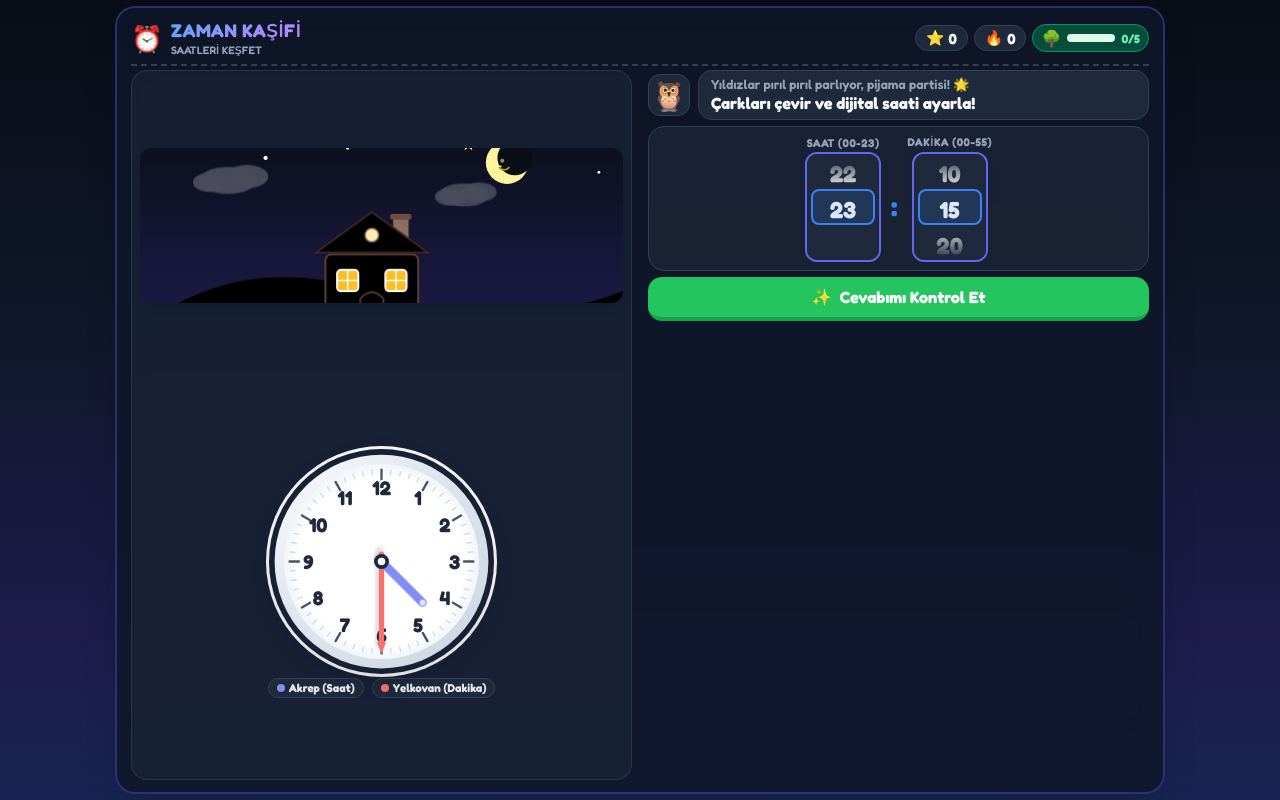
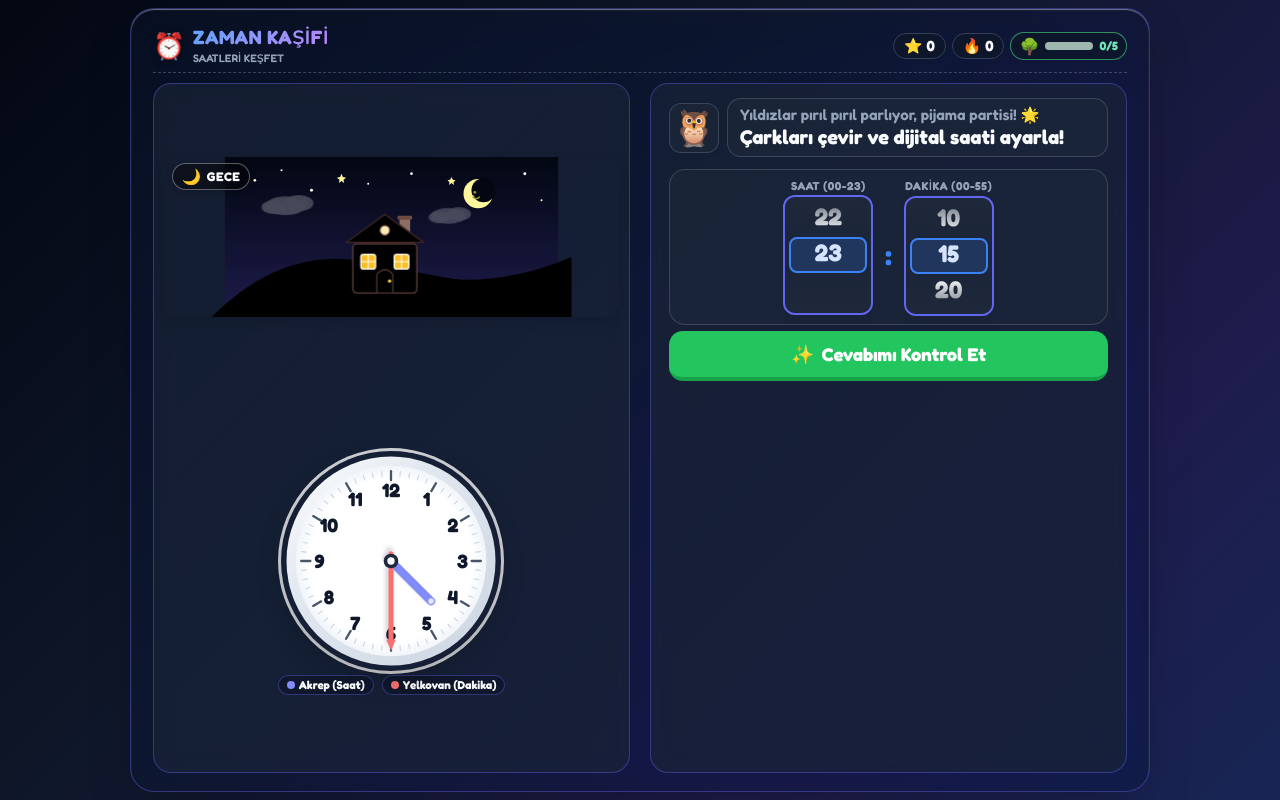
Before and after one commit to drmuratgokduman/saatkac, a plain HTML site: page index.html in a window 1280 px wide. Drawn offline with nearby package versions, Linux system fonts and the light colour scheme.

Commit message:
fix: Evin tam gorunurlugu, seffaf cam paneller, vakit rozeti ve dengeli PC yerlesimi

```diff
--- a/index.html
+++ b/index.html
@@ -56,7 +56,13 @@
 
         <!-- DİNAMİK CANLI SVG SAHNE -->
         <div class="scene-viewport" aria-label="Canlı masal dünyası">
-          <svg id="scene" viewBox="0 0 500 240" preserveAspectRatio="xMidYMid slice" role="img">
+          <!-- VAKİT ROZETİ (SABAH / ÖĞLE / AKŞAM / GECE) -->
+          <div class="time-period-badge" id="time-period-indicator">
+            <span class="period-icon" id="period-icon">☀️</span>
+            <span class="period-label" id="period-label">SABAH</span>
+          </div>
+
+          <svg id="scene" viewBox="0 0 500 240" preserveAspectRatio="xMidYMid meet" role="img">
             <defs>
               <!-- Gökyüzü Renk Geçişleri -->
               <linearGradient id="skyGrad" x1="0" y1="0" x2="0" y2="1">
@@ -148,13 +154,13 @@
             </g>
 
             <!-- Arka Tepeler -->
-            <path d="M-20,240 Q100,140 240,190 T520,180 L520,240 Z" fill="url(#hillBackGrad)" />
+            <path d="M-20,240 Q100,120 240,165 T520,150 L520,240 Z" fill="url(#hillBackGrad)" />
 
             <!-- Ön Tepe ve Çayır -->
-            <path d="M-20,240 Q120,170 300,205 T520,210 L520,240 Z" fill="url(#hillFrontGrad)" />
+            <path d="M-20,240 Q120,140 300,175 T520,180 L520,240 Z" fill="url(#hillFrontGrad)" />
 
-            <!-- Sevimli Masal Evi -->
-            <g id="house" class="interactive-element" transform="translate(240, 150)">
+            <!-- Sevimli Masal Evi (Kompakt ve tam görünür) -->
+            <g id="house" class="interactive-element" transform="translate(240, 130)">
               <!-- Baca -->
               <rect x="22" y="-38" width="16" height="26" rx="3" fill="#8D6E63" />
               <rect x="19" y="-42" width="22" height="6" rx="2" fill="#6D4C41" />
--- a/js/app.js
+++ b/js/app.js
@@ -45,6 +45,8 @@ const DOM = {
 
   // Sahne Öğeleri
   scene: document.getElementById('scene'),
+  periodIcon: document.getElementById('period-icon'),
+  periodLabel: document.getElementById('period-label'),
   sun: document.getElementById('sun'),
   moon: document.getElementById('moon'),
   stars: document.getElementById('stars'),
@@ -181,6 +183,18 @@ function updateScene(hour) {
   // TÜM SAYFA (BODY & APP) ATMOSFERE BÜRÜNÜR
   DOM.body.setAttribute('data-time-period', period);
   DOM.app.setAttribute('data-time-period', period);
+
+  // VAKİT ROZETİ (Görsel kafa karıştırmasın diye açık metin)
+  const periodData = {
+    morning: { icon: '☀️', label: 'SABAH' },
+    noon: { icon: '🌤️', label: 'ÖĞLE' },
+    evening: { icon: '🌅', label: 'AKŞAM' },
+    night: { icon: '🌙', label: 'GECE' }
+  };
+  if (DOM.periodIcon && DOM.periodLabel) {
+    DOM.periodIcon.textContent = periodData[period].icon;
+    DOM.periodLabel.textContent = periodData[period].label;
+  }
 
   if (period === 'night') {
     DOM.sun.setAttribute('opacity', '0');
--- a/style.css
+++ b/style.css
@@ -1,77 +1,85 @@
 /* ==========================================================================
    ZAMAN KAŞİFİ — Bütüncül Atmosferik EdTech Arayüzü
-   Tüm Ekran Dinamik Gökyüzü + Mobilde Sıfır Kaydırma (Zero-Scroll)
+   Tüm Ekran Dinamik Gökyüzü + Şeffaf Cam (Glassmorphism) + PC / Mobil Denge
    ========================================================================== */
 
 /* --- DİNAMİK TÜM EKRAN ATMOSFER DEĞİŞKENLERİ --- */
 :root {
-  /* Sabah Teması (Pastel Şeftali & Gün Doğumu Mavisi) */
-  --body-bg-gradient: linear-gradient(180deg, #60A5FA 0%, #BAE6FD 50%, #FED7AA 100%);
-  --sky-1: #60A5FA;
-  --sky-2: #FED7AA;
-  --card-glass: rgba(255, 255, 255, 0.92);
-  --card-border: rgba(255, 255, 255, 0.8);
-  --text-main: #1E293B;
-  --text-sub: #475569;
-  --bubble-bg: #FFFFFF;
-  --bubble-border: #CBD5E1;
+  /* SABAH: Canlı Şeftali Pembesi & Gün Doğumu Açık Mavisi */
+  --body-bg-gradient: linear-gradient(135deg, #38BDF8 0%, #7DD3FC 30%, #FDE047 70%, #FB923C 100%);
+  --sky-1: #38BDF8;
+  --sky-2: #FDE047;
+  --card-glass: rgba(255, 255, 255, 0.42); /* Çok daha şeffaf cam */
+  --card-inner: rgba(255, 255, 255, 0.55);
+  --card-border: rgba(255, 255, 255, 0.65);
+  --text-main: #0F172A;
+  --text-sub: #334155;
+  --bubble-bg: rgba(255, 255, 255, 0.65);
+  --bubble-border: rgba(255, 255, 255, 0.75);
   --hand-hour-color: #312E81;
-  --hand-minute-color: #EF4444;
-  --number-color: #1E293B;
-  --wheel-bg: #FFFFFF;
-  --wheel-border: #93C5FD;
+  --hand-minute-color: #DC2626;
+  --number-color: #0F172A;
+  --wheel-bg: rgba(255, 255, 255, 0.75);
+  --wheel-border: #38BDF8;
+  --badge-bg: rgba(255, 255, 255, 0.7);
 }
 
-/* ÖĞLE TEMASI (Parlak Güneşli Gök Mavisi & Berrak Gökyüzü) */
+/* ÖĞLE: Masmavi Açık Gökyüzü & Canlı Güneş */
 body[data-time-period="noon"] {
-  --body-bg-gradient: linear-gradient(180deg, #38BDF8 0%, #7DD3FC 50%, #BAE6FD 100%);
-  --sky-1: #38BDF8;
+  --body-bg-gradient: linear-gradient(135deg, #0284C7 0%, #38BDF8 45%, #7DD3FC 75%, #BAE6FD 100%);
+  --sky-1: #0284C7;
   --sky-2: #BAE6FD;
-  --card-glass: rgba(255, 255, 255, 0.94);
-  --card-border: rgba(255, 255, 255, 0.9);
-  --text-main: #0F172A;
-  --text-sub: #334155;
-  --bubble-bg: #FFFFFF;
-  --bubble-border: #93C5FD;
-  --wheel-bg: #FFFFFF;
-  --wheel-border: #60A5FA;
+  --card-glass: rgba(255, 255, 255, 0.45);
+  --card-inner: rgba(255, 255, 255, 0.60);
+  --card-border: rgba(255, 255, 255, 0.75);
+  --text-main: #0C4A6E;
+  --text-sub: #0369A1;
+  --bubble-bg: rgba(255, 255, 255, 0.70);
+  --bubble-border: rgba(255, 255, 255, 0.85);
+  --wheel-bg: rgba(255, 255, 255, 0.8);
+  --wheel-border: #0284C7;
+  --badge-bg: rgba(255, 255, 255, 0.75);
 }
 
-/* AKŞAMÜSTÜ TEMASI (Büyüleyici Mor / Turuncu Gün Batımı) */
+/* AKŞAMÜSTÜ: Sıcak Kor Kırmızısı, Turuncu & Geceye Çalan Mor */
 body[data-time-period="evening"] {
-  --body-bg-gradient: linear-gradient(180deg, #312E81 0%, #6366F1 35%, #F97316 80%, #FBBF24 100%);
-  --sky-1: #4338CA;
+  --body-bg-gradient: linear-gradient(135deg, #312E81 0%, #6D28D9 30%, #C2410C 70%, #EA580C 100%);
+  --sky-1: #4C1D95;
   --sky-2: #F97316;
-  --card-glass: rgba(255, 255, 255, 0.88);
-  --card-border: rgba(251, 146, 60, 0.5);
-  --text-main: #1E1B4B;
-  --text-sub: #4338CA;
-  --bubble-bg: #FFF7ED;
-  --bubble-border: #FDBA74;
-  --wheel-bg: #FFFFFF;
-  --wheel-border: #F97316;
+  --card-glass: rgba(255, 255, 255, 0.38);
+  --card-inner: rgba(255, 255, 255, 0.52);
+  --card-border: rgba(254, 215, 170, 0.55);
+  --text-main: #2E1065;
+  --text-sub: #581C87;
+  --bubble-bg: rgba(255, 247, 237, 0.65);
+  --bubble-border: rgba(253, 186, 116, 0.7);
+  --wheel-bg: rgba(255, 255, 255, 0.75);
+  --wheel-border: #EA580C;
+  --badge-bg: rgba(255, 237, 213, 0.75);
 }
 
-/* GECE TEMASI (Işıl Işıl Lacivert Gece & Ay Işığı) */
+/* GECE: Derin Gece Mavisi, Samanyolu ve Ay Işığı */
 body[data-time-period="night"] {
-  --body-bg-gradient: linear-gradient(180deg, #090D16 0%, #0F172A 40%, #1E1B4B 80%, #172554 100%);
-  --sky-1: #090D16;
+  --body-bg-gradient: linear-gradient(135deg, #030712 0%, #0F172A 40%, #1E1B4B 75%, #172554 100%);
+  --sky-1: #030712;
   --sky-2: #1E1B4B;
-  --card-glass: rgba(15, 23, 42, 0.85);
-  --card-border: rgba(99, 102, 241, 0.35);
+  --card-glass: rgba(15, 23, 42, 0.45); /* Gece şeffaf koyu cam */
+  --card-inner: rgba(30, 41, 59, 0.55);
+  --card-border: rgba(99, 102, 241, 0.4);
   --text-main: #F8FAFC;
   --text-sub: #94A3B8;
-  --bubble-bg: #1E293B;
-  --bubble-border: #334155;
+  --bubble-bg: rgba(30, 41, 59, 0.65);
+  --bubble-border: rgba(71, 85, 105, 0.7);
   --hand-hour-color: #818CF8;
   --hand-minute-color: #F87171;
-  --number-color: #1E293B;
-  --wheel-bg: #1E293B;
+  --number-color: #0F172A;
+  --wheel-bg: rgba(30, 41, 59, 0.75);
   --wheel-border: #6366F1;
+  --badge-bg: rgba(15, 23, 42, 0.75);
 }
 
 /* ==========================================================================
-   RESET & MOBİLDE SIFIR KAYDIRMA (ZERO-SCROLL)
+   RESET & MOBİLDE SIFIR KAYDIRMA
    ========================================================================== */
 *, *::before, *::after {
   box-sizing: border-box;
@@ -85,7 +93,7 @@ html, body {
   height: 100%;
   height: 100dvh;
   max-height: 100dvh;
-  overflow: hidden; /* Sayfa kaydırma kesinlikle yok */
+  overflow: hidden;
   overscroll-behavior: none;
 }
 
@@ -97,34 +105,34 @@ body {
   display: flex;
   justify-content: center;
   align-items: center;
-  padding: 6px;
-  transition: background 1.2s ease-in-out;
+  padding: 8px;
+  transition: background 1.4s cubic-bezier(0.4, 0, 0.2, 1);
 }
 
 /* ==========================================================================
-   ANA OYUN KAPSAYICI (Tüm ekrana tam oturan cam panel)
+   ANA OYUN KAPSAYICI (Ultra-Glassmorphic Konsol)
    ========================================================================== */
 .game-wrapper {
   width: 100%;
-  max-width: 1050px;
+  max-width: 1020px;
   height: 100%;
-  max-height: calc(100dvh - 12px);
+  max-height: calc(100dvh - 16px);
   background: var(--card-glass);
-  backdrop-filter: blur(14px);
-  -webkit-backdrop-filter: blur(14px);
-  border: 2px solid var(--card-border);
-  border-radius: 20px;
-  box-shadow: 0 16px 36px -6px rgba(0, 0, 0, 0.2);
+  backdrop-filter: blur(20px) saturate(160%);
+  -webkit-backdrop-filter: blur(20px) saturate(160%);
+  border: 1.5px solid var(--card-border);
+  border-radius: 24px;
+  box-shadow: 0 20px 50px -10px rgba(0, 0, 0, 0.25), inset 0 1px 1px rgba(255, 255, 255, 0.4);
   padding: 10px 14px 12px;
   display: flex;
   flex-direction: column;
   justify-content: space-between;
   overflow: hidden;
-  transition: all 0.8s ease;
+  transition: all 0.6s ease;
 }
 
 /* ==========================================================================
-   1. ÜST PANEL (Header & İlerleme Rozetleri)
+   1. ÜST PANEL (Header)
    ========================================================================== */
 .game-header {
   display: flex;
@@ -132,7 +140,7 @@ body {
   align-items: center;
   flex-shrink: 0;
   padding-bottom: 6px;
-  border-bottom: 2px dashed rgba(148, 163, 184, 0.3);
+  border-bottom: 1.5px dashed rgba(148, 163, 184, 0.35);
   gap: 8px;
 }
 
@@ -154,10 +162,10 @@ body {
 }
 
 .app-title {
-  font-size: 1.15rem;
+  font-size: 1.2rem;
   font-weight: 700;
   letter-spacing: 0.5px;
-  background: linear-gradient(135deg, #2563EB, #7C3AED);
+  background: linear-gradient(135deg, #1E40AF, #6D28D9);
   -webkit-background-clip: text;
   -webkit-text-fill-color: transparent;
 }
@@ -186,8 +194,9 @@ body[data-time-period="night"] .app-title {
   display: flex;
   align-items: center;
   gap: 4px;
-  background: rgba(255, 255, 255, 0.85);
-  border: 1.5px solid #CBD5E1;
+  background: var(--badge-bg);
+  backdrop-filter: blur(8px);
+  border: 1.5px solid rgba(255, 255, 255, 0.6);
   border-radius: 999px;
   padding: 3px 10px;
   font-weight: 700;
@@ -195,46 +204,29 @@ body[data-time-period="night"] .app-title {
 }
 
 body[data-time-period="night"] .stat-pill {
-  background: #1E293B;
   border-color: #334155;
   color: #F8FAFC;
 }
 
-.star-pill {
-  color: #D97706;
-  background: #FFFBEB;
-  border-color: #FCD34D;
-}
-
-.streak-pill {
-  color: #DC2626;
-  background: #FEF2F2;
-  border-color: #FCA5A5;
-}
+.star-pill { color: #D97706; }
+.streak-pill { color: #DC2626; }
 
 .reward-progress-box {
   display: flex;
   align-items: center;
   gap: 6px;
-  background: #F0FDF4;
-  border: 1.5px solid #86EFAC;
+  background: var(--badge-bg);
+  border: 1.5px solid rgba(74, 222, 128, 0.6);
   border-radius: 999px;
   padding: 3px 8px;
 }
 
-body[data-time-period="night"] .reward-progress-box {
-  background: #064E3B;
-  border-color: #059669;
-}
-
-.reward-goal-icon {
-  font-size: 1rem;
-}
+.reward-goal-icon { font-size: 1rem; }
 
 .progress-track {
   width: 48px;
   height: 8px;
-  background: #DCFCE7;
+  background: rgba(220, 252, 231, 0.7);
   border-radius: 8px;
   overflow: hidden;
 }
@@ -251,39 +243,42 @@ body[data-time-period="night"] .reward-progress-box {
   font-weight: 700;
   color: #15803D;
 }
-
-body[data-time-period="night"] .progress-text {
-  color: #6EE7B7;
-}
+body[data-time-period="night"] .progress-text { color: #6EE7B7; }
 
 /* ==========================================================================
-   2. ANA İÇERİK DÜZENİ (Mobilde Dikey Sıkı, Masaüstünde 2 Sütun)
+   2. ANA İÇERİK DÜZENİ (PC ve Mobil Dengelemesi)
    ========================================================================== */
 .game-main-content {
   flex: 1;
-  min-height: 0; /* Flex taşmasını önler */
+  min-height: 0;
   display: grid;
   grid-template-columns: 1fr;
   gap: 8px;
   padding-top: 4px;
 }
 
-@media (min-width: 820px) {
+/* PC MODU (Ferah, Dengeli & Şık 2 Sütun) */
+@media (min-width: 860px) {
+  .game-wrapper {
+    padding: 16px 22px 18px;
+  }
   .game-main-content {
     grid-template-columns: 1fr 1fr;
-    gap: 16px;
+    gap: 20px;
     align-items: stretch;
+    padding-top: 10px;
   }
 }
 
 /* ==========================================================================
-   3. GÖRSEL PANEL: Sahne & Saat (Mobilde Kompakt Entegrasyon)
+   3. GÖRSEL PANEL: Canlı Sahne & 3D Saat
    ========================================================================== */
 .visual-stage-card {
-  background: rgba(248, 250, 252, 0.6);
-  border-radius: 16px;
-  border: 1.5px solid rgba(226, 232, 240, 0.7);
-  padding: 6px 8px;
+  background: var(--card-inner);
+  backdrop-filter: blur(12px);
+  border-radius: 18px;
+  border: 1.5px solid var(--card-border);
+  padding: 8px 10px;
   display: flex;
   flex-direction: column;
   align-items: center;
@@ -292,24 +287,20 @@ body[data-time-period="night"] .progress-text {
   overflow: hidden;
 }
 
-body[data-time-period="night"] .visual-stage-card {
-  background: rgba(30, 41, 59, 0.6);
-  border-color: rgba(51, 65, 85, 0.7);
+/* Canlı SVG Sahne Panoraması */
+.scene-viewport {
+  width: 100%;
+  border-radius: 14px;
+  overflow: hidden;
+  box-shadow: 0 4px 12px rgba(0,0,0,0.12);
+  flex-shrink: 1;
+  max-height: 110px;
+  position: relative;
 }
 
-/* Canlı SVG Sahne (Mobilde ince yatay panorama) */
-.scene-viewport {
-  width: 100%;
-  border-radius: 12px;
-  overflow: hidden;
-  box-shadow: 0 4px 10px rgba(0,0,0,0.08);
-  flex-shrink: 1;
-  max-height: 105px;
-}
-
-@media (min-width: 820px) {
+@media (min-width: 860px) {
   .scene-viewport {
-    max-height: 155px;
+    max-height: 160px;
   }
 }
 
@@ -317,16 +308,43 @@ body[data-time-period="night"] .visual-stage-card {
   display: block;
   width: 100%;
   height: 100%;
-  max-height: 105px;
+  max-height: 110px;
 }
 
-@media (min-width: 820px) {
+@media (min-width: 860px) {
   #scene {
-    max-height: 155px;
+    max-height: 160px;
   }
 }
 
-/* Saat Kartı */
+/* VAKİT ROZETİ (Görselin Sol Üstünde Net Gösterge) */
+.time-period-badge {
+  position: absolute;
+  top: 6px;
+  left: 8px;
+  z-index: 5;
+  background: rgba(0, 0, 0, 0.45);
+  backdrop-filter: blur(8px);
+  -webkit-backdrop-filter: blur(8px);
+  border: 1px solid rgba(255, 255, 255, 0.35);
+  border-radius: 999px;
+  padding: 3px 9px;
+  display: flex;
+  align-items: center;
+  gap: 5px;
+  color: #FFFFFF;
+  font-size: 0.78rem;
+  font-weight: 800;
+  letter-spacing: 0.5px;
+  box-shadow: 0 2px 6px rgba(0,0,0,0.2);
+  user-select: none;
+}
+
+.period-icon {
+  font-size: 0.95rem;
+}
+
+/* 3D Oyuncak/Akıllı Saat */
 .clock-display-card {
   display: flex;
   flex-direction: column;
@@ -336,18 +354,17 @@ body[data-time-period="night"] .visual-stage-card {
 }
 
 .clock-3d-wrapper {
-  /* Mobilde ekran yüksekliğine göre otomatik orantılı saat boyutu */
-  width: clamp(125px, 26vh, 180px);
+  width: clamp(125px, 24vh, 175px);
   aspect-ratio: 1;
   border-radius: 50%;
-  box-shadow: 0 8px 24px -4px rgba(0, 0, 0, 0.18), 0 0 0 3px #F8FAFC;
+  box-shadow: 0 10px 28px -4px rgba(0, 0, 0, 0.22), 0 0 0 3px rgba(255, 255, 255, 0.8);
   position: relative;
   transition: all 0.4s ease;
 }
 
-@media (min-width: 820px) {
+@media (min-width: 860px) {
   .clock-3d-wrapper {
-    width: clamp(170px, 30vh, 225px);
+    width: clamp(165px, 28vh, 220px);
   }
 }
 
@@ -358,14 +375,14 @@ body[data-time-period="night"] .visual-stage-card {
 }
 
 .clock-3d-wrapper.golden-streak {
-  box-shadow: 0 0 0 6px #F59E0B, 0 10px 30px rgba(245, 158, 11, 0.5);
+  box-shadow: 0 0 0 6px #F59E0B, 0 12px 36px rgba(245, 158, 11, 0.55);
 }
 
 .clock-numbers-group text {
   font-family: 'Fredoka', sans-serif;
   font-size: 21px;
   font-weight: 700;
-  fill: #1E293B;
+  fill: #0F172A;
   dominant-baseline: central;
   text-anchor: middle;
 }
@@ -405,15 +422,9 @@ body[data-time-period="night"] .visual-stage-card {
   font-weight: 700;
   padding: 2px 8px;
   border-radius: 999px;
-  background: rgba(255, 255, 255, 0.9);
-  border: 1px solid #CBD5E1;
-  color: #334155;
-}
-
-body[data-time-period="night"] .legend-badge {
-  background: #1E293B;
-  border-color: #334155;
-  color: #E2E8F0;
+  background: var(--badge-bg);
+  border: 1px solid var(--card-border);
+  color: var(--text-main);
 }
 
 .badge-dot {
@@ -425,7 +436,7 @@ body[data-time-period="night"] .legend-badge {
 .dot-min { background: var(--hand-minute-color); }
 
 /* ==========================================================================
-   4. YANIT PANELİ (Soru, Wheel Picker & Şıklar - Sıfır Scroll)
+   4. YANIT PANELİ (Soru, Maskot & Şıklar / Wheel Picker)
    ========================================================================== */
 .question-action-card {
   display: flex;
@@ -433,6 +444,18 @@ body[data-time-period="night"] .legend-badge {
   justify-content: space-between;
   gap: 6px;
   min-height: 0;
+  background: var(--card-inner);
+  backdrop-filter: blur(12px);
+  border-radius: 18px;
+  border: 1.5px solid var(--card-border);
+  padding: 8px 12px;
+}
+
+@media (min-width: 860px) {
+  .question-action-card {
+    padding: 14px 18px;
+    gap: 12px;
+  }
 }
 
 /* Konuşma Balonu */
@@ -457,6 +480,14 @@ body[data-time-period="night"] .legend-badge {
   border: 1.5px solid var(--bubble-border);
 }
 
+@media (min-width: 860px) {
+  .mascot-avatar {
+    width: 50px;
+    height: 50px;
+    font-size: 2.2rem;
+  }
+}
+
 .speech-bubble {
   background: var(--bubble-bg);
   border: 1.5px solid var(--bubble-border);
@@ -466,21 +497,26 @@ body[data-time-period="night"] .legend-badge {
 }
 
 .story-text {
-  font-size: 0.82rem;
+  font-size: 0.85rem;
   font-weight: 600;
   color: var(--text-sub);
-  line-height: 1.2;
+  line-height: 1.25;
 }
 
 .question-title {
-  font-size: 1.02rem;
+  font-size: 1.05rem;
   font-weight: 700;
   color: var(--text-main);
-  line-height: 1.25;
+  line-height: 1.3;
+}
+
+@media (min-width: 860px) {
+  .story-text { font-size: 0.95rem; }
+  .question-title { font-size: 1.25rem; }
 }
 
 /* ==========================================================================
-   5. SORU TİPİ 1: WHEEL PICKER (Kompakt 3D Silindir)
+   5. SORU TİPİ 1: WHEEL PICKER (iOS 3D Silindir)
    ========================================================================== */
 .interactive-mode-box {
   flex: 1;
@@ -494,15 +530,11 @@ body[data-time-period="night"] .legend-badge {
   display: flex;
   align-items: center;
   justify-content: center;
-  gap: 10px;
-  background: rgba(248, 250, 252, 0.7);
+  gap: 12px;
+  background: var(--bubble-bg);
   border: 1.5px solid var(--bubble-border);
   border-radius: 16px;
   padding: 8px 12px;
-}
-
-body[data-time-period="night"] .wheel-picker-card {
-  background: rgba(30, 41, 59, 0.7);
 }
 
 .wheel-box {
@@ -513,7 +545,7 @@ body[data-time-period="night"] .wheel-picker-card {
 }
 
 .wheel-header {
-  font-size: 0.7rem;
+  font-size: 0.72rem;
   font-weight: 700;
   color: var(--text-sub);
   letter-spacing: 0.5px;
@@ -521,8 +553,8 @@ body[data-time-period="night"] .wheel-picker-card {
 
 .wheel-viewport {
   position: relative;
-  width: 76px;
-  height: 110px; /* Mobilde taşmayan kompakt silindir */
+  width: 78px;
+  height: 110px;
   background: var(--wheel-bg);
   border-radius: 12px;
   border: 2px solid var(--wheel-border);
@@ -530,6 +562,13 @@ body[data-time-period="night"] .wheel-picker-card {
   box-shadow: 0 2px 8px rgba(0,0,0,0.06);
   touch-action: pan-y;
   user-select: none;
+}
+
+@media (min-width: 860px) {
+  .wheel-viewport {
+    width: 90px;
+    height: 120px;
+  }
 }
 
 .wheel-viewport::before,
@@ -558,7 +597,7 @@ body[data-time-period="night"] .wheel-picker-card {
   right: 4px;
   height: 36px;
   transform: translateY(-50%);
-  background: rgba(59, 130, 246, 0.15);
+  background: rgba(59, 130, 246, 0.18);
   border-radius: 8px;
   border: 2px solid #3B82F6;
   pointer-events: none;
@@ -570,7 +609,7 @@ body[data-time-period="night"] .wheel-picker-card {
   display: flex;
   align-items: center;
   justify-content: center;
-  font-size: 1.45rem;
+  font-size: 1.5rem;
   font-weight: 700;
   color: var(--text-main);
   transition: all 0.15s ease-out;
@@ -591,7 +630,7 @@ body[data-time-period="night"] .wheel-picker-card {
 }
 
 /* ==========================================================================
-   6. SORU TİPİ 2: ÇOKTAN SEÇMELİ ŞIKLAR (2x2 Grid)
+   6. SORU TİPİ 2: ÇOKTAN SEÇMELİ ŞIKLAR
    ========================================================================== */
 .choices-grid {
   display: grid;
@@ -606,16 +645,22 @@ body[data-time-period="night"] .wheel-picker-card {
   }
 }
 
+@media (min-width: 860px) {
+  .choices-grid {
+    gap: 10px;
+  }
+}
+
 .choice-card-btn {
   display: flex;
   align-items: center;
   gap: 8px;
-  min-height: 44px; /* Dokunma ergonomisi */
+  min-height: 44px;
   padding: 6px 12px;
   background: var(--bubble-bg);
   border: 1.5px solid var(--bubble-border);
-  border-bottom: 4px solid #94A3B8;
-  border-radius: 12px;
+  border-bottom: 4px solid rgba(148, 163, 184, 0.6);
+  border-radius: 14px;
   font-family: inherit;
   font-size: 0.95rem;
   font-weight: 700;
@@ -626,12 +671,17 @@ body[data-time-period="night"] .wheel-picker-card {
   user-select: none;
 }
 
-body[data-time-period="night"] .choice-card-btn {
-  border-bottom-color: #475569;
+@media (min-width: 860px) {
+  .choice-card-btn {
+    min-height: 52px;
+    padding: 8px 16px;
+    font-size: 1.05rem;
+  }
 }
 
 .choice-card-btn:hover {
   transform: translateY(-1px);
+  background: rgba(255, 255, 255, 0.85);
 }
 .choice-card-btn:active {
   transform: translateY(2px);
@@ -642,12 +692,12 @@ body[data-time-period="night"] .choice-card-btn {
   width: 24px;
   height: 24px;
   border-radius: 50%;
-  background: rgba(148, 163, 184, 0.2);
+  background: rgba(148, 163, 184, 0.25);
   color: var(--text-sub);
   display: flex;
   align-items: center;
   justify-content: center;
-  font-size: 0.78rem;
+  font-size: 0.8rem;
   font-weight: 800;
   flex-shrink: 0;
 }
@@ -697,12 +747,19 @@ body[data-time-period="night"] .choice-card-btn {
   border-radius: 14px;
   border: none;
   font-family: inherit;
-  font-size: 1.02rem;
+  font-size: 1.05rem;
   font-weight: 700;
   cursor: pointer;
   transition: all 0.12s ease;
   user-select: none;
   margin-top: 6px;
+}
+
+@media (min-width: 860px) {
+  .bouncy-btn {
+    min-height: 50px;
+    font-size: 1.15rem;
+  }
 }
 
 .btn-success {
@@ -733,7 +790,7 @@ body[data-time-period="night"] .choice-card-btn {
   width: 100%;
   border-radius: 12px;
   padding: 8px 12px;
-  font-size: 0.92rem;
+  font-size: 0.95rem;
   font-weight: 700;
   text-align: center;
   display: none;
@@ -761,7 +818,7 @@ body[data-time-period="night"] .choice-card-btn {
   border: 1.5px solid #FCD34D;
 }
 
-/* Bulut ve Sahne Animasyonları */
+/* Animasyonlar */
 .cloud-a { animation: floatCloudA 18s infinite ease-in-out; }
 .cloud-b { animation: floatCloudB 22s infinite ease-in-out; }
 @keyframes floatCloudA { 0%, 100% { transform: translate(70px, 75px); } 50% { transform: translate(105px, 72px); } }
```
